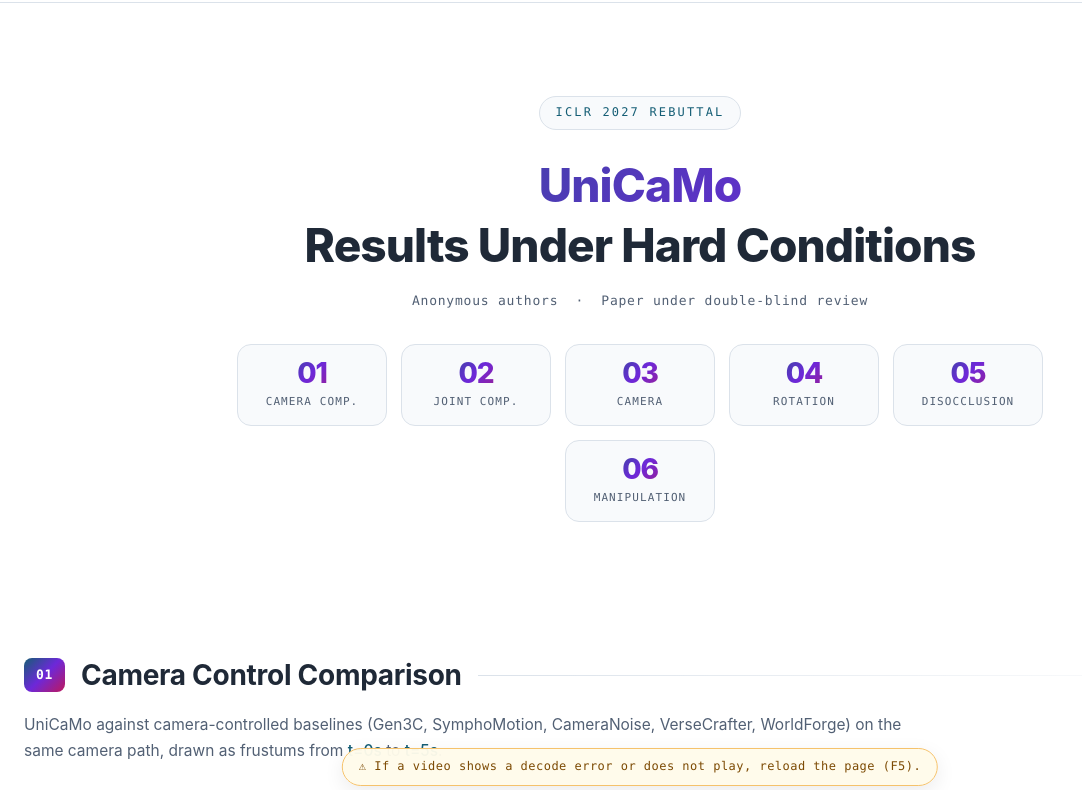
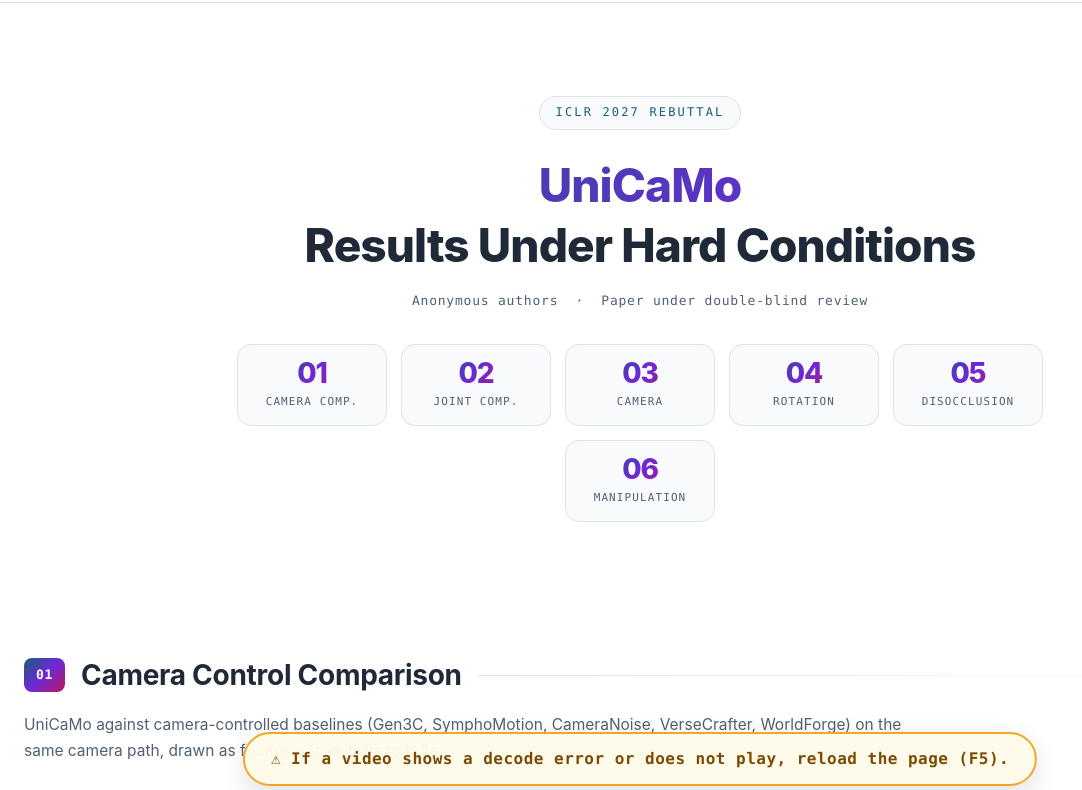
Before and after one commit to unicamo-x/unicamo, a plain HTML site: page index.html in a window 1280 px wide. Shown: the top 790 px of the page, without its empty margins (0-1082 px from the left). Drawn offline with Linux system fonts and the light colour scheme.

Commit message:
Make the reload notice larger

```diff
--- a/index.html
+++ b/index.html
@@ -180,11 +180,12 @@ section{padding:78px 0;position:relative;}
 
 /* ─── reload notice: always on screen ─── */
 #reload-notice{position:fixed;left:50%;bottom:14px;transform:translateX(-50%);z-index:950;
-  max-width:calc(100vw - 24px);padding:8px 16px;border-radius:999px;
-  background:rgba(255,251,235,.96);border:1px solid #f5c26b;color:#7c4a03;
-  font-family:var(--font-mono);font-size:12px;letter-spacing:.04em;text-align:center;
-  box-shadow:0 6px 20px rgba(0,0,0,.08);}
-body{padding-bottom:56px;}                     /* keep the footer clear of the notice */
+  width:max-content;max-width:calc(100vw - 24px);padding:12px 26px;border-radius:999px;
+  background:rgba(255,251,235,.97);border:2px solid #f5a524;color:#7c4a03;
+  font-family:var(--font-mono);font-size:16px;font-weight:600;letter-spacing:.03em;text-align:center;
+  box-shadow:0 8px 26px rgba(0,0,0,.12);}
+@media(max-width:880px){#reload-notice{font-size:13px;padding:10px 16px;border-radius:14px;}}
+body{padding-bottom:80px;}                     /* keep the footer clear of the notice */
 
 /* ─── reveal on scroll ─── */
 .reveal{opacity:0;transform:translateY(24px);transition:opacity .55s ease,transform .55s ease;}
```
